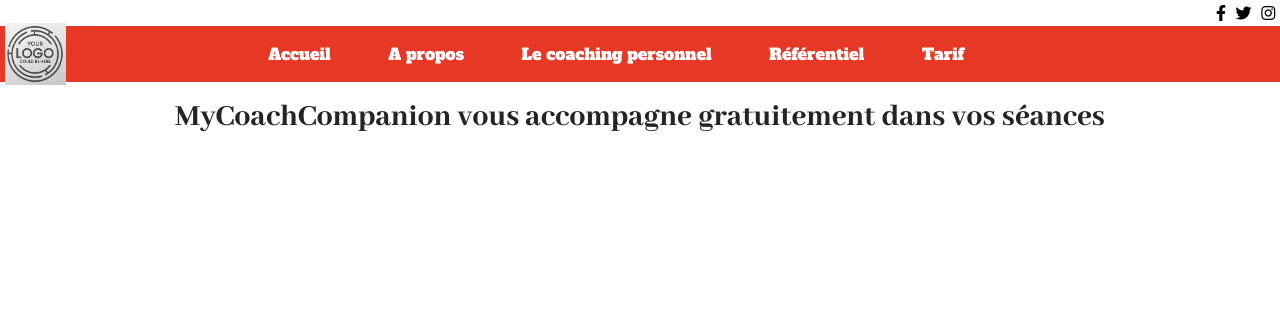
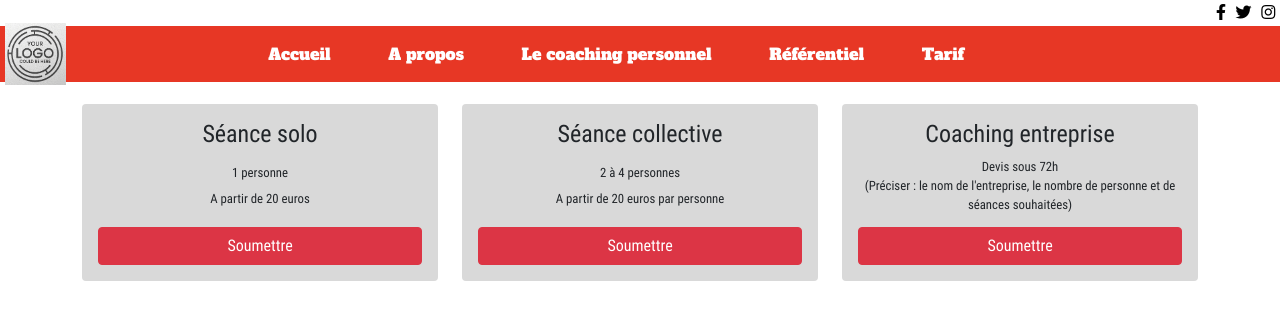
Before and after one commit to gwendvr/MyCoachCompanion, a plain HTML site: page pages/tarif.html in a window 1280 px wide. Drawn offline with nearby package versions, Linux system fonts and the light colour scheme.

Commit message:
part-1 tarif

```diff
--- a/main.css
+++ b/main.css
@@ -186,3 +186,43 @@ p {
     font-family: 'Alfa' !important;
     font-size: 1.5rem;
 }
+
+/* tarif */
+#tarif{
+    font-family: 'roboto';
+}
+
+#tarif p{
+    margin-block-end: 0;
+}
+
+#tarif .card {
+    display: flex;
+    flex-direction: column;
+    height: 100%;
+    border: none !important;
+    background-color: #D9D9D9;
+}
+
+#tarif .card-body {
+    display: flex;
+    flex-direction: column;
+    justify-content: space-between;
+    flex-grow: 1;
+}
+
+#tarif .card-title{
+    font-size: 1.5rem;
+}
+
+#tarif .card-text{
+    font-size: 0.8rem;
+}
+
+.mgt-2{
+    margin-top: 2%;
+}
+
+#tarif button{
+    margin-top: 4%;
+}
--- a/pages/tarif.html
+++ b/pages/tarif.html
@@ -45,10 +45,38 @@
     </nav>
 
     <div class="container">
-        <div class="row justify-content-center">
-            <div class="col-md-12 text-center">
-                <h1 class="title">MyCoachCompanion vous accompagne gratuitement dans vos séances</h1>
+        <div class="row mgt-2 d-flex align-items-stretch">
+            <div class="col-md-4">
+                <div class="card d-flex">
+                    <div class="card-body">
+                        <h5 class="card-title text-center">Séance solo</h5>
+                        <p class="card-text text-center">1 personne</p>
+                        <p class="card-text text-center">A partir de 20 euros</p>
+                        <button class="btn btn-danger">Soumettre</button>
+                    </div>
+                </div>
+            </div>
 
+            <div class="col-md-4">
+                <div class="card">
+                    <div class="card-body d-flex">
+                        <h5 class="card-title text-center">Séance collective</h5>
+                        <p class="card-text text-center">2 à 4 personnes</p>
+                        <p class="card-text text-center">A partir de 20 euros  par personne</p>
+                        <button class="btn btn-danger">Soumettre</button>
+                    </div>
+                </div>
+            </div>
+
+            <div class="col-md-4">
+                <div class="card d-flex">
+                    <div class="card-body">
+                        <h5 class="card-title text-center">Coaching entreprise</h5>
+                        <p class="card-text text-center">Devis sous 72h</p>
+                        <p class="card-text text-center">(Préciser : le nom de l'entreprise, le nombre de personne et de séances souhaitées)</p>
+                        <button class="btn btn-danger">Soumettre</button>
+                    </div>
+                </div>
             </div>
         </div>
     </div>
```
